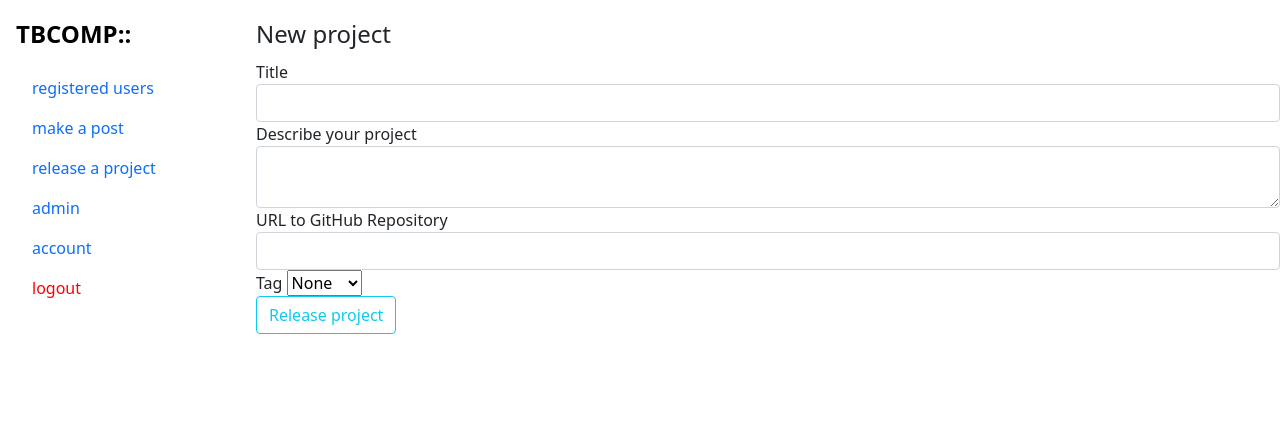
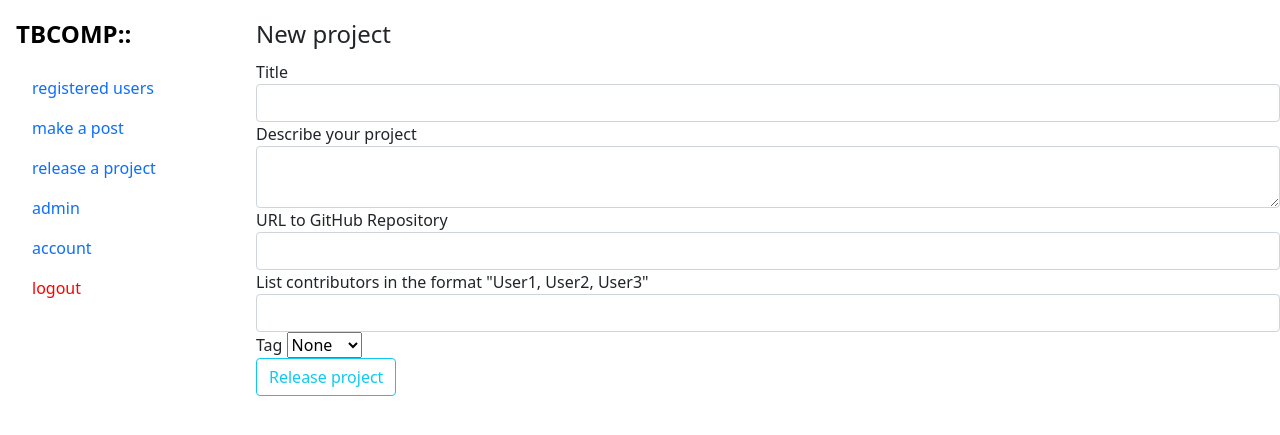
Before and after one commit to GiorginoSerbuciano/techbasicscompanion, a Flask app: page /project/new in a window 1280 px wide. Shown: the top 435 px of the page. Run offline with Flask 2, Linux system fonts and the light colour scheme; the visitor is signed in with stand-in values (Sample User, id 1); data comes from the database, SQL or seed files in the repository; some libraries are stand-ins or nearby versions.

Commit message:
Revert "Revert "Giorgino serbuciano/issue8""

```diff
--- a/tbcompanion/models.py
+++ b/tbcompanion/models.py
@@ -6,7 +6,10 @@ from itsdangerous import TimedJSONWebSignatureSerializer as Serializer
 
 from tbcompanion import db, login_man
 
-
+contributor_table = db.Table('contributor_table',
+    db.Column('user_id', db.Integer, db.ForeignKey('user.id')),
+    db.Column('project_id', db.Integer, db.ForeignKey('project.id'))
+)
 
 @login_man.user_loader
 def load_user(user_id):
@@ -14,18 +17,21 @@ def load_user(user_id):
 
 
 class User(db.Model, UserMixin):
+
+	post_author = db.relationship('Post', backref='author', lazy=True)
+	project_admin = db.relationship('Project', backref='admin', lazy=True)
+	project_contributor = db.relationship('Project', secondary=contributor_table, back_populates='contributor_id')
+
 	id = db.Column(db.Integer, primary_key=True)
 	username = db.Column(db.String(20), unique=True, nullable=False)
 	email = db.Column(db.String(120), unique=True, nullable=False)
 	image_file = db.Column(db.String(20), nullable=False, default='default.jpg')
 	password = db.Column(db.String(60), nullable=False)
 	is_admin = db.Column(db.Boolean)
-	posts = db.relationship('Post', backref='author', lazy=True)
-	projects = db.relationship('Project', backref='contributor', lazy=True)
+
 
 	def __repr__(self):
-		return "User('{}','{}','{}')".format(
-			self.username, self.email, self.image_file, self.posts)
+		return self.username
 
 	def get_reset_token(self, expires_sec=900):
 		s = Serializer(current_app.config['SECRET_KEY'], expires_sec)
@@ -45,7 +51,7 @@ class Post(db.Model):
 	title = db.Column(db.String(120), nullable=False)
 	date = db.Column(db.DateTime, nullable=False, default=datetime.utcnow)
 	content = db.Column(db.Text, nullable=False)
-	user_id = db.Column(db.Integer, db.ForeignKey('user.id'), nullable=False)
+	author_id = db.Column(db.Integer, db.ForeignKey('user.id'), nullable=False)
 	project_id = db.Column(db.Integer, db.ForeignKey('project.id'), nullable=False)
 
 	def __repr__(self):
@@ -54,14 +60,17 @@ class Post(db.Model):
 
 
 class Project(db.Model):
+
+	contributor_id = db.relationship('User', secondary=contributor_table, back_populates='project_contributor')
+
 	id = db.Column(db.Integer, primary_key=True)
 	title = db.Column(db.String(120), nullable=False)
 	date = db.Column(db.DateTime, nullable=False, default=datetime.utcnow)
 	content = db.Column(db.Text, nullable=False)
 	github_repo = db.Column(db.String(120), nullable=True, unique=True)
-	user_id = db.Column(db.Integer, db.ForeignKey('user.id'), nullable=False)
+	admin_id = db.Column(db.Integer, db.ForeignKey('user.id'), nullable=False)
 	tag = db.Column(db.String, nullable=True)
 
 	def __repr__(self):
 		return "Project('{}','{}','{}')".format(
-			self.title, self.date, self.user_id)
+			self.title, self.date, self.content)
--- a/tbcompanion/projects/forms.py
+++ b/tbcompanion/projects/forms.py
@@ -3,7 +3,7 @@ from flask_pagedown.fields import PageDownField
 from wtforms.fields.core import SelectField, StringField
 from wtforms.fields.simple import SubmitField, TextAreaField
 from wtforms.validators import URL, DataRequired, Length, ValidationError
-from tbcompanion.models import Project
+from tbcompanion.models import Project, User
 from urllib.parse import urlparse
 
 
@@ -17,8 +17,8 @@ class ProjectForm(FlaskForm):
 	])
 	github_repo = StringField('URL to GitHub Repository', validators=[
 		Length(max=120),
-		URL()
 	])
+	contributors = StringField('List contributors in the format "User1, User2, User3"')
 	dropdown_tags = [
 		(None,'None'),
 		('art','Art'),
@@ -30,7 +30,7 @@ class ProjectForm(FlaskForm):
 	tag = SelectField('Tag',choices=dropdown_tags)
 	submit = SubmitField('Release project')
 
-#TODO: Add contributors
+#TODO: #8 Add contributors
 
 	def validate_github_repo(self, github_repo):
 		project = Project.query.filter_by(github_repo=github_repo.data).first()
@@ -39,3 +39,13 @@ class ProjectForm(FlaskForm):
 			raise ValidationError('This GitHub repository is linked to a different project. Please update the already-existing project if you are a contributor.')
 		elif parse.scheme != 'https' or parse.netloc != 'github.com':
 			raise ValidationError('Invalid URL.')
+
+	def validate_contributors(self, contributors):
+		contributors_list = contributors.data.split(', ')
+		if len(contributors_list) > 1:
+			for contributor in contributors_list:
+				user = User.query.filter_by(username=contributor).first()
+				if not user:
+					raise ValidationError(f'The user "{contributor}" does not exist!')
+				elif user == current_user:
+					raise ValidationError(f'No need to pass yourself as a contributor ;).')
--- a/tbcompanion/projects/routes.py
+++ b/tbcompanion/projects/routes.py
@@ -4,7 +4,7 @@ from flask_login import current_user
 from flask_login.utils import login_required
 from tbcompanion import db
 from tbcompanion.projects.forms import ProjectForm
-from tbcompanion.models import Project
+from tbcompanion.models import Project, User
 from werkzeug.utils import redirect
 import markdown
 
@@ -20,16 +20,19 @@ def project(project_id):
 def project_form():
 	form = ProjectForm()
 	tags = form.dropdown_tags
-	print('pass')
 	if form.validate_on_submit():
-		print('validated')
 		project = Project(
 			title=form.title.data,
 			content=form.content.data,
-			contributor=current_user,
+			admin=current_user,
+			#ISSUE: #10 AttributeError: 'str' object has no attribute '_sa_instance_state'
 			github_repo=form.github_repo.data,
 			tag=form.tag.data
 			)
+		contributors_list = form.contributors.data.split(', ')
+		for c in contributors_list:
+			contributor = User.query.filter_by(username=c).first()
+			project.contributor_id.append(contributor)
 		db.session.add(project)
 		db.session.commit()
 		flash('Your project is live!', 'success')
--- a/tbcompanion/templates/home.html
+++ b/tbcompanion/templates/home.html
@@ -51,8 +51,10 @@
 	{% for project in projects %}
 		<div class="container bg-light pt-2 pb-2 margin">
 			<a href="{{ url_for('projects.project', project_id=project.id) }}">{{ project.title }}</a> [{{ project.tag }}]</h3>
+
 			<p>{{ project.content|markdown }}</p>
 			Contributors: <a href="{{ url_for('users.user_profile', user_id=project.contributor.id) }}">{{ project.contributor.username }}</a>
+
 			<p><a href="{{ project.github_repo }}">{{ project.title }} on GitHub</a></p></small>
 		</div>
 		<p></p>
--- a/tbcompanion/templates/project_form.html
+++ b/tbcompanion/templates/project_form.html
@@ -54,6 +54,22 @@
 			{% else %}
 				{{ form.github_repo(class="form-control") }}
 			{% endif %}
+
+		<!-- Contributors field -->
+			<div>
+			{{ form.contributors.label(class="form-control-label") }}
+			<!-- Begin invalid form -->
+			{% if form.contributors.errors %}
+				{{ form.contributors(class="form-control is-invalid") }}
+				<div class='invalid-feedback'>
+					{% for error in form.contributors.errors %}
+					<span>{{ error }}</span>
+					{% endfor %}
+				</div>
+			<!-- End invalid form -->
+			{% else %}
+				{{ form.contributors(class="form-control") }}
+			{% endif %}
 			</div>
 				{{ form.tag.label }}
 				{{ form.tag }}
--- a/tbcompanion/templates/project_view.html
+++ b/tbcompanion/templates/project_view.html
@@ -3,8 +3,10 @@
 {% block content %}
 
 	<h1>{{ project.title }}</h1>{{ project.id }}
+
 	<p>By {{ project.contributor.username }} on {{ project.date.strftime('%A, the %dth of %B %Y') }}</p>
 	<p>{{ project.content|markdown }}</p>
+
 
 
 	<!-- TODO: Include tags -->
```
Also changed, not shown: tbcompanion/accounts/func.py (deleted).
